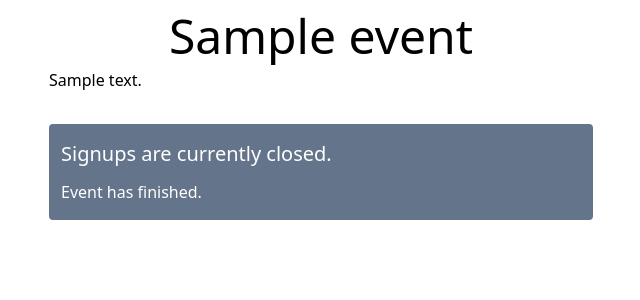
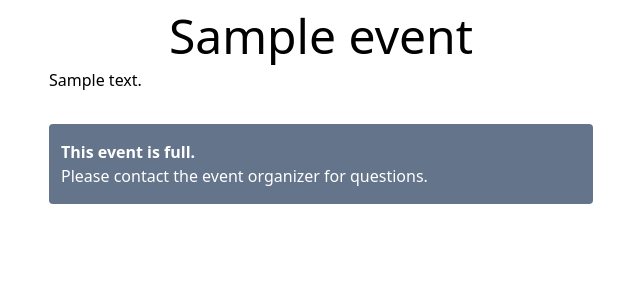
Before and after one commit to Data5tream/easyevents_api, a Django app: a page that uses signup/templates/signup/form_base.html in a window 1280 px wide. Shown: the top 300 px of the page, without its empty margins (319-959 px from the left). Run offline with Django 4.2, Linux system fonts and the light colour scheme; tables that the repository leaves empty hold one stand-in row (values such as "Sample post"); some libraries are stand-ins or nearby versions.

Commit message:
make sure that events can't have more participants than their max number

```diff
--- a/core/models.py
+++ b/core/models.py
@@ -62,6 +62,10 @@ class Event(models.Model):
     def is_over(self):
         return self.end_date < datetime.now(timezone.utc)
 
+    @property
+    def is_full(self):
+        return self.max_participants <= self.participants.count()
+
     def clean(self):
         super().clean()
         if self.start_date > self.end_date:
--- a/signup/templates/signup/form_base.html
+++ b/signup/templates/signup/form_base.html
@@ -21,6 +21,11 @@
         {% elif event.locked %}
             <div class="mt-8 py-4 px-3 mx-auto bg-slate-500 text-white rounded">
                 <p class="font-bold">Signups for this event are currently closed.</p>
+                <p>Please contact the event organizer for questions.</p>
+            </div>
+        {% elif event.is_full %}
+            <div class="mt-8 py-4 px-3 mx-auto bg-slate-500 text-white rounded">
+                <p class="font-bold">This event is full.</p>
                 <p>Please contact the event organizer for questions.</p>
             </div>
         {% else %}
--- a/signup/views.py
+++ b/signup/views.py
@@ -36,6 +36,8 @@ class SignupView(DetailView):
 
         if event.creator == request.user:
             messages.add_message(request, messages.ERROR, 'Can\'t join an event you have created.')
+        elif event.is_full:
+            messages.add_message(request, messages.ERROR, 'Event is full.')
         elif event.signup_is_open:
             if request.user not in event.participants.all():
                 # Add user to event participants
```
